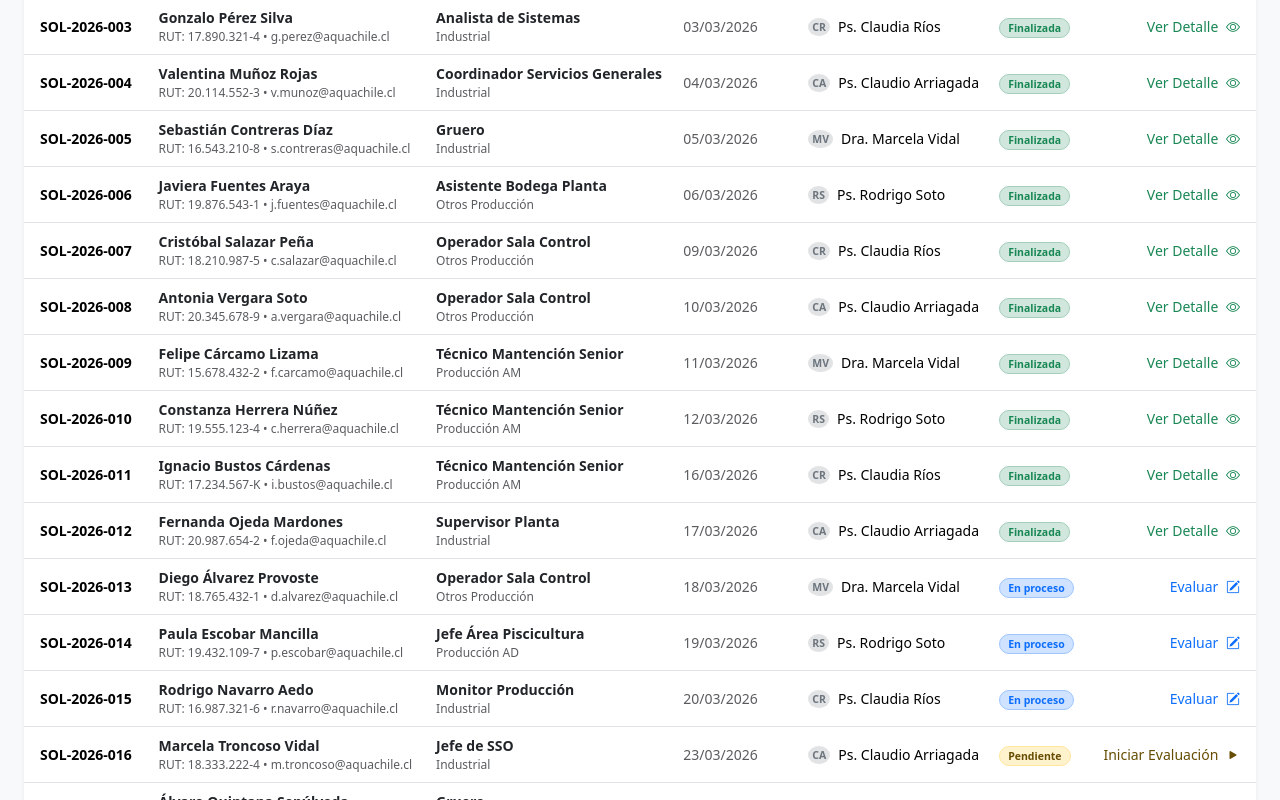
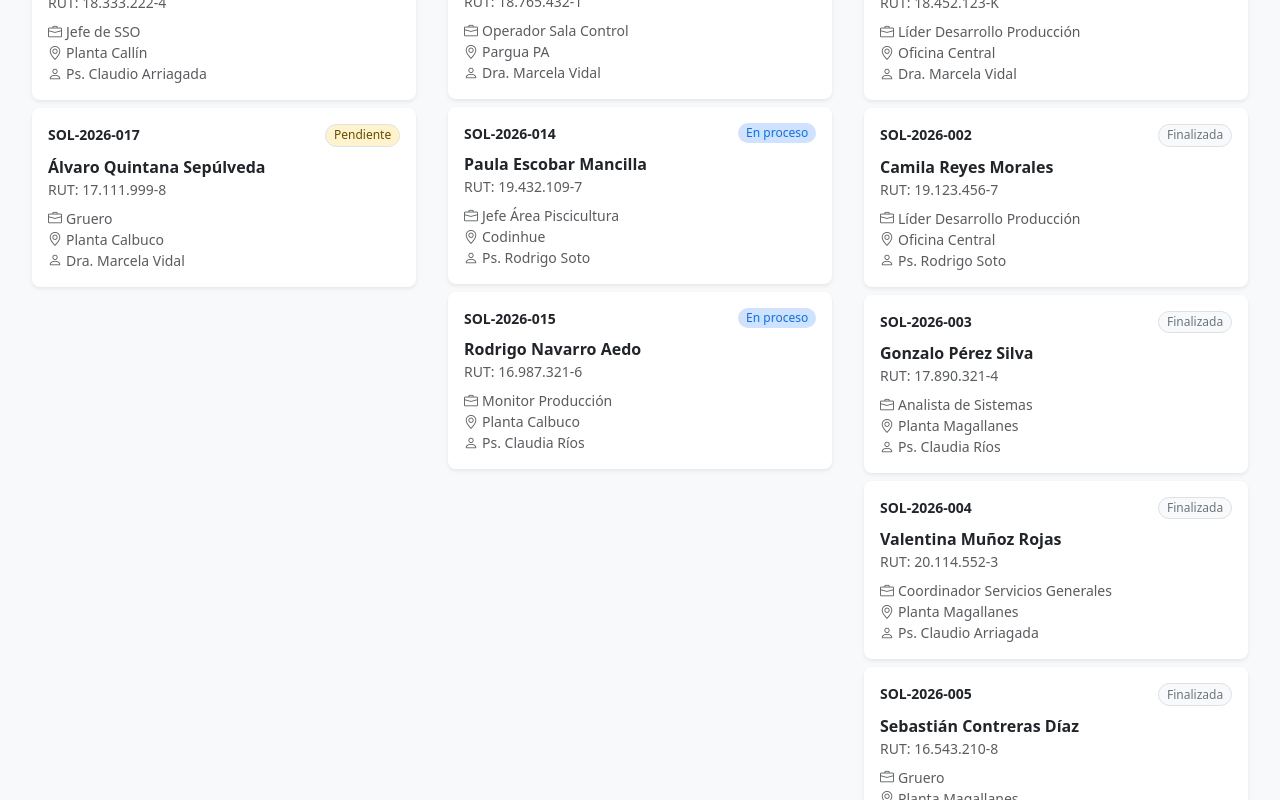
Before and after one commit to bemontoya/AquaChile, a React (Vite) app in the folder vcm-psicolaboral/: page / in a window 1280 px wide. Both pictures are taken after a click on the button "Ir a Gestión de Solicitudes". Shown: the part 415-1215 px from the top of the page. Built offline with nearby package versions, Linux system fonts and the light colour scheme.

Commit message:
feat(solicitudes): tablero kanban con drag and drop

```diff
--- a/vcm-psicolaboral/src/App.jsx
+++ b/vcm-psicolaboral/src/App.jsx
@@ -5,6 +5,7 @@ import SolicitudesTabla from './components/SolicitudesTabla';
 import CandidatosTabla from './components/CandidatosTabla';
 import RegistroCandidato from './components/RegistroCandidato';
 import Dashboard from './components/Dashboard';
+import KanbanSolicitudes from './components/KanbanSolicitudes'
 
 import { solicitudesIniciales } from './data/solicitudesData';
 import { candidatosIniciales } from './data/candidatosData';
@@ -13,11 +14,12 @@ export default function App() {
   // Pestaña inicial: 'dashboard'
   const [vistaActual, setVistaActual] = useState('dashboard');
 
-  const [solicitudes] = useState(solicitudesIniciales);
+  const [solicitudes, setSolicitudes] = useState(solicitudesIniciales);
   const [candidatos, setCandidatos] = useState(candidatosIniciales);
 
   const [filtroActual, setFiltroActual] = useState('Todos');
   const [busqueda, setBusqueda] = useState('');
+  const [modoSolicitudes, setModoSolicitudes] = useState('kanban');
 
   // Filtrado de solicitudes por búsqueda y estado
   const solicitudesFiltradas = solicitudes.filter((item) => {
@@ -34,7 +36,12 @@ export default function App() {
   const agregarCandidato = (nuevoCandidato) => {
     setCandidatos((prev) => [...prev, nuevoCandidato]);
     setVistaActual('candidatos');
-  }
+  };
+
+  // Cambia el estado de una solicitud al soltarla en otra columna del kanban
+  const moverSolicitud = (id,nuevoEstado) => {
+    setSolicitudes((prev) => prev.map((s) => (s.id === id ? {...s, estado: nuevoEstado } : s)))
+  };
 
   return (
     <div className="bg-light min-vh-100 d-flex flex-column">
@@ -69,7 +76,7 @@ export default function App() {
           />
         )}
 
-        {/* Vista: Solicitudes (Abre la tabla de solicitudes) */}
+        {/* Vista: Solicitudes (Kanban/Tabla) */}
         {vistaActual === 'solicitudes' && (
           <>
             <SubHeader
@@ -78,8 +85,27 @@ export default function App() {
               busqueda={busqueda}
               setBusqueda={setBusqueda}
               solicitudes={solicitudes}
-            />
-            <SolicitudesTabla solicitudes={solicitudesFiltradas} />
+              />
+
+              <div className='d-flex justify-content-end gap-2 mb-3'>
+                <button
+                  className={`btn btn-sm ${modoSolicitudes === 'tabla' ? 'btn-primary' : 'btn-light border'}`}
+                  onClick={() => setModoSolicitudes('tabla')}
+                >
+                  <i className='bi bi-table me-1'></i> Tabla
+                </button>
+                <button
+                  className={`btn btn-sm ${modoSolicitudes === 'kanban' ? 'btn-primary' : 'btn-light border'}`}
+                  onClick={() => setModoSolicitudes('kanban')}
+                >
+                  <i className='bi bi-kanban me-1'></i> Kanban
+                </button>
+              </div>
+
+              {modoSolicitudes === 'tabla'
+                ? <SolicitudesTabla solicitudes={solicitudesFiltradas}/>
+                : <KanbanSolicitudes solicitudes={solicitudes} busqueda={busqueda} onMover={moverSolicitud}/>
+              }
           </>
         )}
 
--- /dev/null
+++ b/vcm-psicolaboral/src/components/KanbanSolicitudes.jsx
@@ -0,0 +1,69 @@
+import { useState } from 'react';
+import {
+    DndContext, DragOverlay, PointerSensor, useSensor, useSensors, useDroppable, useDraggable
+} from '@dnd-kit/core';
+import { ESTADOS } from '../data/catalogos';
+import TarjetaSolicitud from './TarjetaSolicitud';
+
+function TarjetaArrastrable({ solicitud }){
+    const  { attributes, listeners, setNodeRef, transform, isDragging} = useDraggable({ id: solicitud.id });
+    const style = transform ? {transform: `translate(${transform.x}px, ${transform.y}px)`, zIndex: 50} : undefined;
+    return(
+        <div ref={setNodeRef} style={style} {...listeners} {...attributes}
+        className={isDragging ? 'opacity-50' : ''} role="button">
+        <TarjetaSolicitud solicitud={solicitud}/>
+        </div>
+    );
+}
+
+function Columna({ estado, solicitudes}){
+    const { setNodeRef, isOver } = useDroppable({ id: estado });
+    return(
+        <div ref={setNodeRef} className={`p-2 rounded-3 h-100 ${isOver ? 'bg-primary-subtle' : 'bg-light'}`}>
+            <div className='d-flex justify-content-between align-items-center mb-2 px-1'>
+                <span className='fw-bold text-dark small text-uppercase'>{estado}</span>
+                <span className='badge bg-white text-secondary border'>{solicitudes.length}</span>
+            </div>
+            {solicitudes.map((s) => <TarjetaArrastrable key={s.id} solicitud={s}/>)}
+        </div>
+    );
+}
+
+export default function KanbanSolicitudes({ solicitudes = [], busqueda = '', onMover}){
+    const [activo, setActivo] = useState(null);
+    const sensors = useSensors(useSensor(PointerSensor, {activationConstraint: { distance: 5} }));
+
+    const filtradas = solicitudes.filter((s) =>
+    s.candidato.toLowerCase().includes(busqueda.toLowerCase()) ||
+    s.rut.includes(busqueda) ||
+    s.cargo.toLowerCase().includes(busqueda.toLowerCase())
+    );
+
+    const handleDragStart = (e) => setActivo(filtradas.find((s) => s.id === e.active.id) || null);
+
+    const handleDragEnd = ({ active, over}) => {
+        setActivo(null);
+        if (!over || !onMover) return;
+        const sol = solicitudes.find((s) => s.id === active.id);
+        if (sol && sol.estado !== over.id) onMover(active.id, over.id);
+    };
+
+    return (
+        <DndContext sensors={sensors} onDragStart={handleDragStart} onDragEnd={handleDragEnd}>
+            <div className='row g-3'>
+                {ESTADOS.map((estado) => (
+                    <div key={estado} className='col-12 col-lg-4'>
+                        <Columna estado={estado} solicitudes={filtradas.filter((s) => s.estado === estado)} />
+                    </div>
+                ))}
+            </div>
+            <DragOverlay>
+                {activo ? (
+                    <div style={{ transform: 'rotate(3deg)' }}>
+                        <TarjetaSolicitud solicitud={activo} />
+                    </div>
+                 ) : null}
+            </DragOverlay>
+        </DndContext>
+    );
+}
--- /dev/null
+++ b/vcm-psicolaboral/src/components/TarjetaSolicitud.jsx
@@ -0,0 +1,23 @@
+export default function TarjetaSolicitud({solicitud}){
+    const badge = solicitud.estado === 'Finalizada'
+    ? 'bg-light text-secondary border'
+    : solicitud.estado === 'En proceso'
+        ? 'bg-primary-subtle text-primary'
+        : 'bg-warning-subtle text-warning-emphasis border';
+
+    return(
+        <div className="card border-0 shadow-sm rounded-3 mb-2">
+            <div className="card-body p-3">
+                <div className="d-flex justify-content-between align-items-start mb-2">
+                    <span className="fw-bold text-dark small">{solicitud.id}</span>
+                    <span className={`badge rounded-pill fw-medium ${badge}`}>{solicitud.estado}</span>
+                </div>
+            <div className="fw-semibold text-dark">{solicitud.candidato}</div>
+            <div className="text-muted small mb-2">RUT: {solicitud.rut}</div>
+            <div className="text-muted small"><i className="bi bi-briefcase me-1"></i>{solicitud.cargo}</div>
+            <div className="text-muted small"><i className="bi bi-geo-alt me-1"></i>{solicitud.ubicacion}</div>
+            <div className="text-muted small"><i className="bi bi-person me-1"></i>{solicitud.evaluador}</div>
+            </div>
+        </div>
+    );
+};
```
